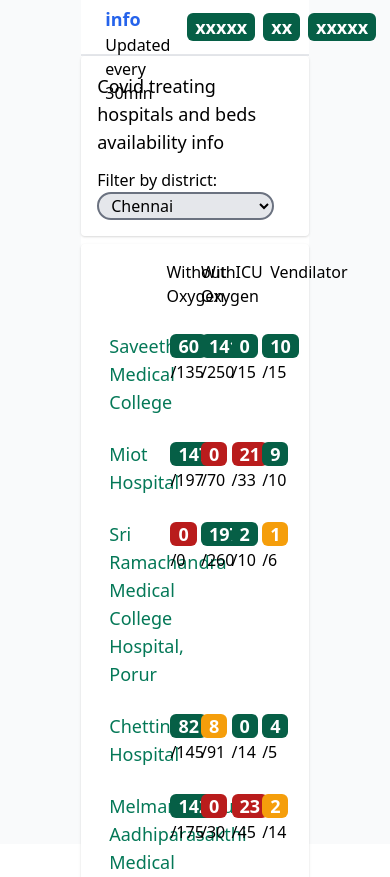
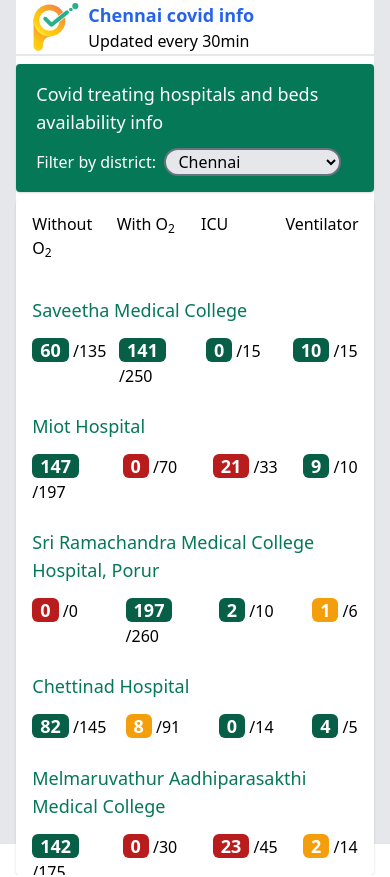
Before and after one commit to chennai-js/covid-info, a React (Create React App) app: page / in a window 390 px wide. Shown: the top 877 px of the page. Built offline with nearby package versions, Linux system fonts and the light colour scheme.

Commit message:
responsiveness and ui corrections

```diff
--- a/package.json
+++ b/package.json
@@ -7,6 +7,7 @@
     "@testing-library/jest-dom": "^5.11.4",
     "@testing-library/react": "^11.1.0",
     "@testing-library/user-event": "^12.1.10",
+    "google-map-react": "^2.1.9",
     "react": "^17.0.2",
     "react-dom": "^17.0.2",
     "react-scripts": "4.0.3",
--- a/public/index.html
+++ b/public/index.html
@@ -7,7 +7,7 @@
     <meta name="theme-color" content="#000000" />
     <meta
       name="description"
-      content="Web site created using create-react-app"
+      content="covid info for chennai"
     />
     <link rel="apple-touch-icon" href="%PUBLIC_URL%/logo192.png" />
     <!--
@@ -24,11 +24,11 @@
       work correctly both with client-side routing and a non-root public URL.
       Learn how to configure a non-root public URL by running `npm run build`.
     -->
-    <title>React App</title>
+    <title>Covid Chennai Info</title>
   </head>
   <body class="h-full">
     <noscript>You need to enable JavaScript to run this app.</noscript>
-    <div id="root" class="h-full bg-gray-50 flex justify-center"></div>
+    <div id="root" class="h-full bg-gray-200 flex justify-center"></div>
     <!--
       This HTML file is a template.
       If you open it directly in the browser, you will see an empty page.
--- a/src/App.css
+++ b/src/App.css
@@ -1,3 +1,7 @@
 .headerList {
   @apply
 }
+
+.fit-content{
+  width: fit-content;
+}
--- a/src/App.js
+++ b/src/App.js
@@ -35,20 +35,20 @@ function App() {
   }
 
   return (
-    <div className="w-7/12 bg-white">
-      <div className="banner flex h-5 gap-x-2 px-4 h-14 items-center border-b-2">
+    <div className="w-11/12 lg:w-7/12 md:w-7/12 bg-white">
+      <div className="banner flex gap-x-2 px-4 h-14 items-center border-b-2">
         <div><img src="/logo.svg" alt="logo" className="h-12 w-12"/></div>
-        <div className="flex-1">
+        <div className="lg:flex-1 md:flex-1">
           <Heading>Chennai covid info</Heading>
           <p>Updated every 30min</p>
         </div>
-        <div className="m-l-auto flex gap-x-2">
+        {/* <div className="m-l-auto flex gap-x-2">
           <Chip type={ChipType.Info}>xxxxx</Chip>
           <Chip type={ChipType.Info}>xx</Chip>
           <Chip type={ChipType.Info}>xxxxx</Chip>
-        </div>
+        </div> */}
       </div>
-      <Card className="filter gap-x-2">
+      <Card className="filter mt-2 gap-x-2 sticky top-4 pb-4 pl-5 pt-4 z-10 bg-green-700 text-white">
         {/* <Button type={ButtonType.Primary}>Beds</Button>
         <Button type={ButtonType.Primary}>Plasma</Button>
         <Button type={ButtonType.Primary}>Hospitals</Button>
@@ -71,13 +71,13 @@ function HospitalList({
 }) {
 
   return (
-    <Card className="hospitalList my-2">
-      <div className="list-header grid grid-cols-6 gap-3 mb-3">
-        <p className="col-span-2"></p>
-        <p>Without Oxygen</p>
-        <p>With Oxygen</p>
-        <p>ICU</p>
-        <p>Vendilator</p>
+    <Card className="hospitalList my-2 overflow-x-hidden overflow-y-scroll h-4/5 relative pt-0">
+      <div className="list-header grid grid-cols-8 md:grid-cols-6 lg:grid-cols-6 gap-3 mb-3 sticky top-0 bg-white pb-3 pt-3">
+        <p className="col-span-auto hidden md:inline-flex lg:inline-flex md:col-span-2 lg:col-span-2"></p>
+        <p className="col-span-2 md:col-auto lg:col-auto" >Without O<sub>2</sub></p>
+        <p className="col-span-2 md:col-auto lg:col-auto" >With O<sub>2</sub></p>
+        <p className="col-span-2 md:col-auto lg:col-auto" >ICU</p>
+        <p className="col-span-2 md:col-auto lg:col-auto" >Ventilator</p>
       </div>
       {
         hospitalList.map((hospitalInfo, index) => {
@@ -125,38 +125,68 @@ function HospitalsInfo({
   });
 
   return (
-    <div className="list-content grid grid-cols-6 gap-3 hover:bg-gray-200 p-3  cursor-pointer" onClick={
+    <div className="list-content grid grid-cols-6 gap-3 hover:bg-gray-200 p-0 pt-3 pb-3 md:p-3 lg:p-3  cursor-pointer" onClick={
       () => toggleAdditionalInfo(!showAdditionalInfo)
     }>
-      <p className="col-span-2 text-green-700 text-lg">{hospitalInfo["Institution "]}</p>
-      <p>
+      <p className="col-span-8 md:col-span-2 lg:md:col-span-2 text-green-700 text-lg">{hospitalInfo["Institution "]}</p>
+      <p className="col-span-2 md:col-auto lg:col-auto" >
         <Chip type={nonOxygenBedChipType}>{hospitalInfo["NON-OXYGEN SUPPORTED BEDS Vacant"]}</Chip> /
         {hospitalInfo["NON-OXYGEN SUPPORTED BEDS Total"]}
       </p>
-      <p>
+      <p className="col-span-2 md:col-auto lg:col-auto" >
         <Chip type={oxygenBedChipType}>{hospitalInfo["OXYGEN BEDS Vacant"]}</Chip> /
         {hospitalInfo["OXYGEN SUPPORTED BEDS Total"]}
       </p>
-      <p>
+      <p className="col-span-2 md:col-auto lg:col-auto" >
         <Chip type={icuBedChipType}>{hospitalInfo["ICU BEDS Vacant"]}</Chip> /
         {hospitalInfo["ICU BEDS Total"]}
       </p>
-      <p>
+      <p className="col-span-2 md:col-auto lg:col-auto" >
         <Chip type={vendilatorChipType}>{hospitalInfo["VENTILATOR Vacant"]}</Chip> /
         {hospitalInfo["VENTILATOR Total"]}
       </p>
       {
         showAdditionalInfo &&
-        <ul className="col-span-6 text-sm">
-          <li>Lastupdated: {hospitalInfo["Hours since update "]} hours ago</li>
-          <li>Phone: {hospitalInfo["Contact numbers "]}</li>
-          <li>Address: {hospitalInfo["Address "]}</li>
+        <ul className="col-span-8 text-sm pt-2">
+          <li className="flex mb-3 text-gray-600 lg:flota-right md:float-right" >
+            <span className="mr-2" >
+              <svg xmlns="http://www.w3.org/2000/svg" className="h-5 w-5" fill="none" viewBox="0 0 24 24" stroke="currentColor">
+                <path strokeLinecap="round" strokeLinejoin="round" strokeWidth={2} d="M12 8v4l3 3m6-3a9 9 0 11-18 0 9 9 0 0118 0z" />
+              </svg>
+            </span>
+            Updated {hospitalInfo["Hours since update "]} hours ago
+          </li>
+          <a href={`tel:${hospitalInfo["Contact numbers "]}`} >
+            <li className="flex mb-3 fit-content" >
+                <span className="mr-2" >
+                  <svg xmlns="http://www.w3.org/2000/svg" className="h-5 w-5" fill="none" viewBox="0 0 24 24" stroke="currentColor">
+                    <path strokeLinecap="round" strokeLinejoin="round" strokeWidth={2} d="M3 5a2 2 0 012-2h3.28a1 1 0 01.948.684l1.498 4.493a1 1 0 01-.502 1.21l-2.257 1.13a11.042 11.042 0 005.516 5.516l1.13-2.257a1 1 0 011.21-.502l4.493 1.498a1 1 0 01.684.949V19a2 2 0 01-2 2h-1C9.716 21 3 14.284 3 6V5z" />
+                  </svg>
+                </span>
+                {hospitalInfo["Contact numbers "]}
+            </li>
+          </a>
+          <li className="flex mb-5 w-full md:w-full lg:w-3/5" >
+            <span className="mr-2" >
+                <svg xmlns="http://www.w3.org/2000/svg" class="h-5 w-5" fill="none" viewBox="0 0 24 24" stroke="currentColor">
+                  <path stroke-linecap="round" stroke-linejoin="round" stroke-width="2" d="M17.657 16.657L13.414 20.9a1.998 1.998 0 01-2.827 0l-4.244-4.243a8 8 0 1111.314 0z" />
+                  <path stroke-linecap="round" stroke-linejoin="round" stroke-width="2" d="M15 11a3 3 0 11-6 0 3 3 0 016 0z" />
+                </svg>
+            </span>
+            {hospitalInfo["Address "]}
+          </li>
           {
             hospitalInfo["Google map link "] &&
-            <li>
-              Map: &nbsp;
+            <li className="mb-3" >
               <a target="_blank" href={hospitalInfo["Google map link "]}>
-                <Button type={ButtonType.Primary}>Direction</Button>
+                <Button type={ButtonType.Primary} >
+                  Get Directions
+                  <span className="ml-2" >
+                    <svg xmlns="http://www.w3.org/2000/svg" class="h-6 w-6" fill="none" viewBox="0 0 24 24" stroke="currentColor">
+                      <path stroke-linecap="round" stroke-linejoin="round" stroke-width="2" d="M13 9l3 3m0 0l-3 3m3-3H8m13 0a9 9 0 11-18 0 9 9 0 0118 0z" />
+                    </svg>
+                  </span>
+                </Button>
               </a>
             </li>
           }
--- a/src/components/button.jsx
+++ b/src/components/button.jsx
@@ -1,11 +1,10 @@
 import React from "react";
 
 export const ButtonType = {
-  Primary: "text-blue-500 border-blue-500 hover:bg-blue-500 hover:text-white",
+  Primary: "flex text-blue-500 border-blue-500 hover:bg-blue-500 hover:text-white",
   Secondary: "text-yellow-500 border-yellow-500 hover:bg-yellow-500 hover:text-white",
   Default: "hover:bg-gray-200 border-gray-500"
 }
-export function Button(props) {
-  let { type = ButtonType.Default, ...restProps } = props;
-  return <button className={`rounded-full px-3 py-1 border-2 ${type}`} {...restProps} />
+export function Button({ type = ButtonType.Default, className, ...restProps }) {
+  return <button className={`rounded-full px-3 py-1 border-2 ${type} ${className}`} {...restProps} />
 }
--- a/src/components/card.jsx
+++ b/src/components/card.jsx
@@ -1,6 +1,5 @@
 import React from "react";
 
-export function Card(props) {
-  let { className = "", ...restProps } = props;
+export function Card({ className = "", ...restProps }) {
   return <div className={`rounded shadow pointer p-4 ${className}`} {...restProps} />;
 }
--- a/src/components/chip.jsx
+++ b/src/components/chip.jsx
@@ -6,7 +6,6 @@ export const ChipType = {
   Error: "bg-red-700 text-white"
 }
 
-export function Chip(props) {
-  let { type, ...restProps } = props;
-  return <span className={`rounded-md px-2 ${type} text-lg font-bold`} {...restProps} />;
+export function Chip({ type,  className, ...restProps }) {
+  return <span className={`rounded-md px-2 ${type} text-lg font-bold ${className}`} {...restProps} />;
 }
--- a/src/components/select.jsx
+++ b/src/components/select.jsx
@@ -10,7 +10,7 @@ export function Select({
     onSelect(selectedValue);
   }
 
-  return <select className="rounded-full bg-gray-200 border-2 border-gray-500 px-2 max-w-xs" name={name} onChange={handleSelect}>
+  return <select className="rounded-full bg-gray-200 border-2 border-gray-500 px-2 max-w-xs text-black" name={name} onChange={handleSelect}>
     {
       options.map((data, index) => {
         return <option value={data} key={index} selected={data === value}>{
```
Also changed, not shown: 1 other file (tests, documents, lock files or other folders).
